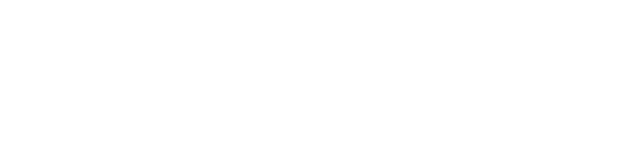
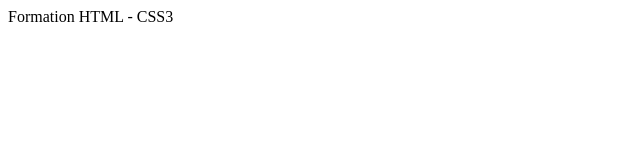
Before and after one commit to nicoduflot/2025-08-18-html-css, a plain HTML site: page index.html in a window 1280 px wide. Shown: the whole page, without its empty margins (0-640 px from the left). Drawn offline with Linux system fonts and the light colour scheme.

Commit message:
introduction html permières balises decontenu

```diff
--- a/index.html
+++ b/index.html
@@ -11,6 +11,11 @@
     <!-- Intégrer les fichier javascript -->
 </head>
 <body>
+    <header>
+        <div>
+            <span>Formation HTML - CSS3</span>
+        </div>
+    </header>
 
 </body>
 </html>
```
Also changed, not shown: support/001-architecture-fichier-et-page-de-base.png (added), support/02-maquette-01-smph-et-screen.png (added), 1 other file.
